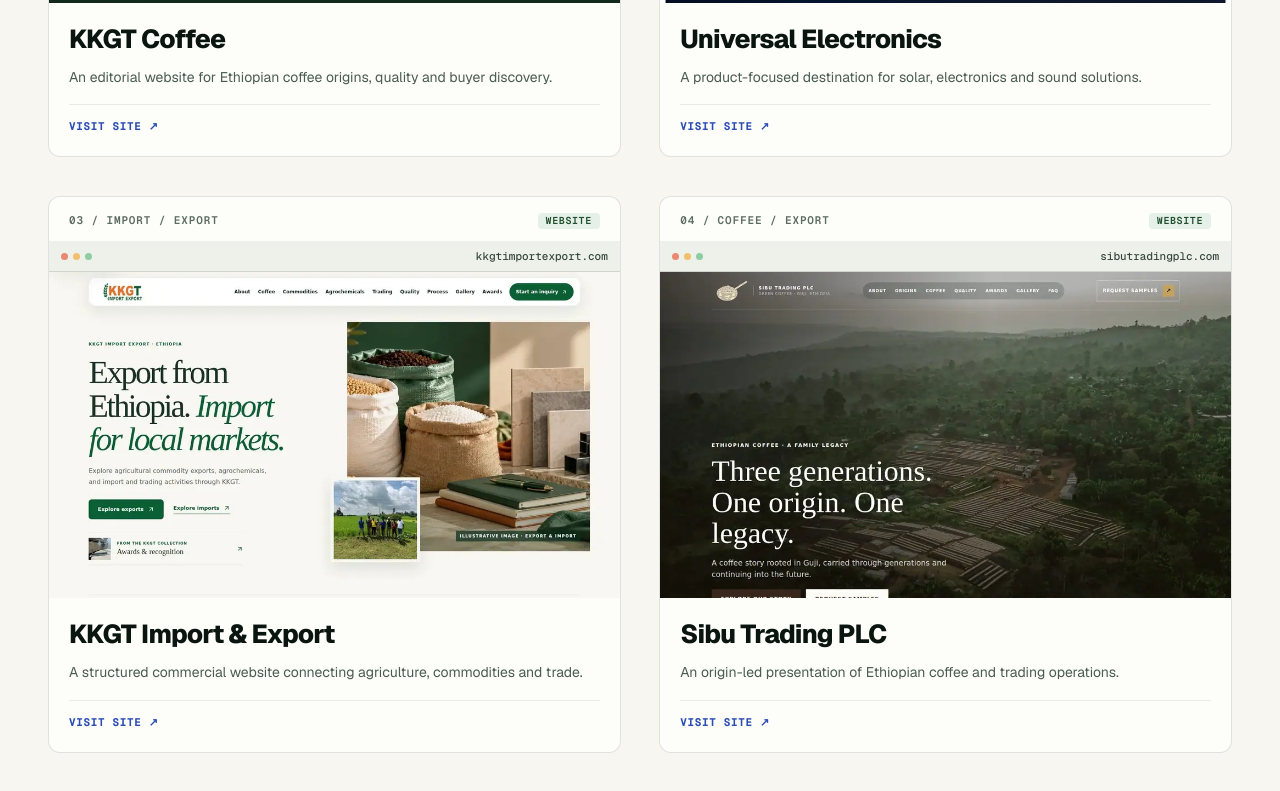
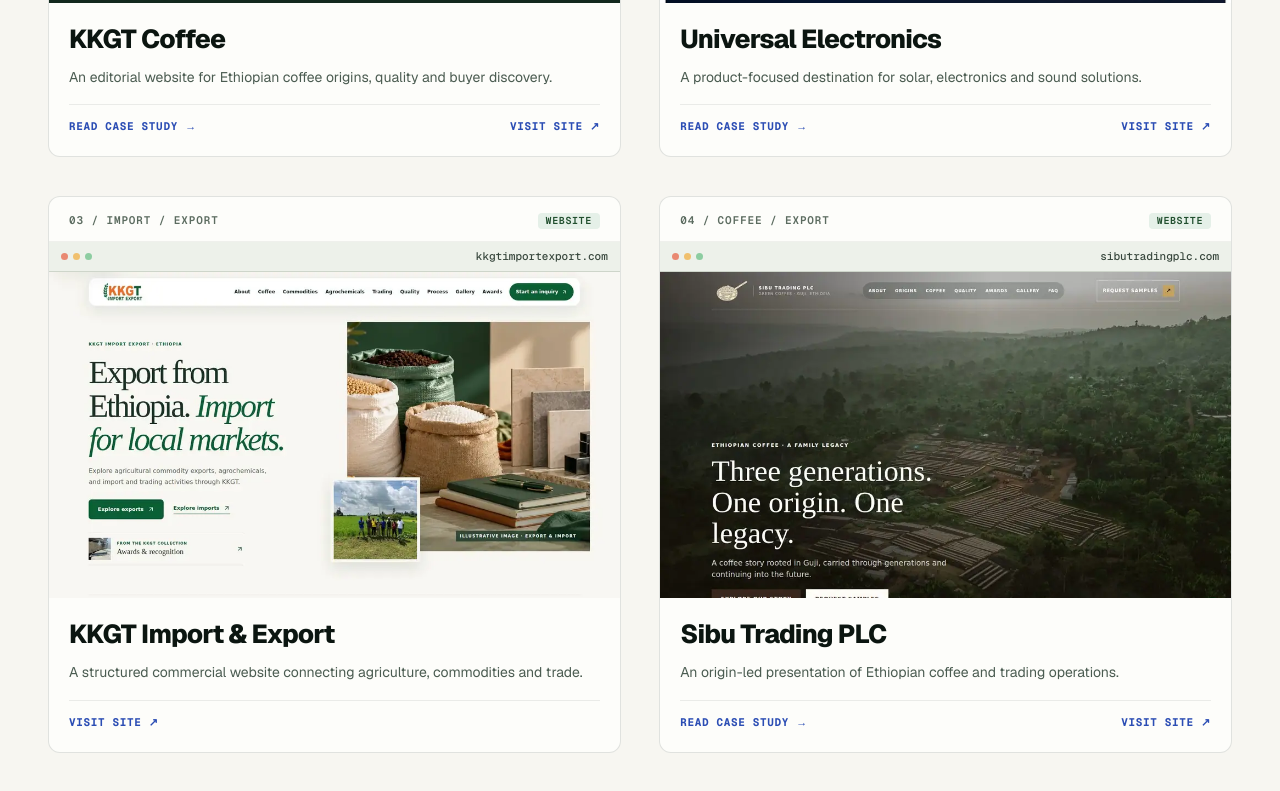
Before and after one commit to yohannesmulugeta/admaki-website, a Next.js app: page /work in a window 1280 px wide. Shown: the part 1020-1811 px from the top of the page. Built offline with nearby package versions, Linux system fonts and the light colour scheme; no server answers.

Commit message:
Link flagship projects to case studies and update Maison launch status

```diff
--- a/src/data/portfolio.ts
+++ b/src/data/portfolio.ts
@@ -30,6 +30,7 @@ export const workProjects: WorkProject[] = [
     description: 'An editorial website for Ethiopian coffee origins, quality and buyer discovery.',
     liveUrl: 'https://kkgtcoffee.com/',
     screenshot: '/images/covers/kkgt-coffee.webp',
+    caseStudyUrl: '/case-studies/kkgt',
   },
   {
     id: 'universal', title: 'Universal Electronics', eyebrow: 'Solar / Electronics',
@@ -37,6 +38,7 @@ export const workProjects: WorkProject[] = [
     description: 'A product-focused destination for solar, electronics and sound solutions.',
     liveUrl: 'https://universalelectronicet.com/',
     screenshot: '/images/covers/universal.webp',
+    caseStudyUrl: '/case-studies/universal-electronics',
   },
   {
     id: 'kkgt-trade', title: 'KKGT Import & Export', eyebrow: 'Import / Export',
@@ -52,6 +54,7 @@ export const workProjects: WorkProject[] = [
     liveUrl: 'https://sibutradingplc.com/',
 
     screenshot: '/images/covers/sibu.webp',
+    caseStudyUrl: '/case-studies/sibu-trading',
   },
   {
     id: 'enkupanet', title: 'Enkupanet Agro Trading', eyebrow: 'Agriculture / Global trade',
@@ -104,14 +107,13 @@ export const workProjects: WorkProject[] = [
     screenshot: '/images/covers/lobelia.webp',
   },
   {
-    id: 'maison-debrah', title: 'Maison Debrah Ethiopia', eyebrow: 'Luxury interiors / Client preview',
-    category: 'Websites', status: 'Preview', theme: 'furniture',
-    description: 'A luxury furniture and interiors storefront preview. Client launch approval remains pending.',
-    // Domain is accessible, but the website is explicitly marked as an
-    // unapproved client draft in the source repository.
+    id: 'maison-debrah', title: 'Maison Debrah Ethiopia', eyebrow: 'Luxury interiors / Launched website',
+    category: 'Websites', status: 'Website', theme: 'furniture',
+    description: 'A launched, image-forward website for a luxury furniture and interiors business.',
     liveUrl: 'https://maisondebrah-et.com/',
 
     screenshot: '/images/covers/maison-debrah.webp',
+    caseStudyUrl: '/case-studies/maison-debrah',
   },
   {
     id: 'koffera', title: 'Koffera Coffee', eyebrow: 'Coffee / Concept',
@@ -140,9 +142,10 @@ export const workProjects: WorkProject[] = [
     id: 'hayked', title: 'Hayked Coffee Warehouse ERP', eyebrow: 'Warehouse / ERP',
     category: 'Business systems', status: 'Product', theme: 'software', featured: true,
     description: 'Warehouse receipts, client custody, lot traceability and stock workflows in one system.',
-    caseStudyUrl: '/work/hayked-coffee-warehouse-erp',
+
 
     screenshot: '/images/projects/hayked-coffee-warehouse-erp.webp',
+    caseStudyUrl: '/case-studies/hayked-warehouse-erp',
   },
   {
     id: 'beanledger', title: 'BeanLedger', eyebrow: 'Coffee export / ERP',
```
